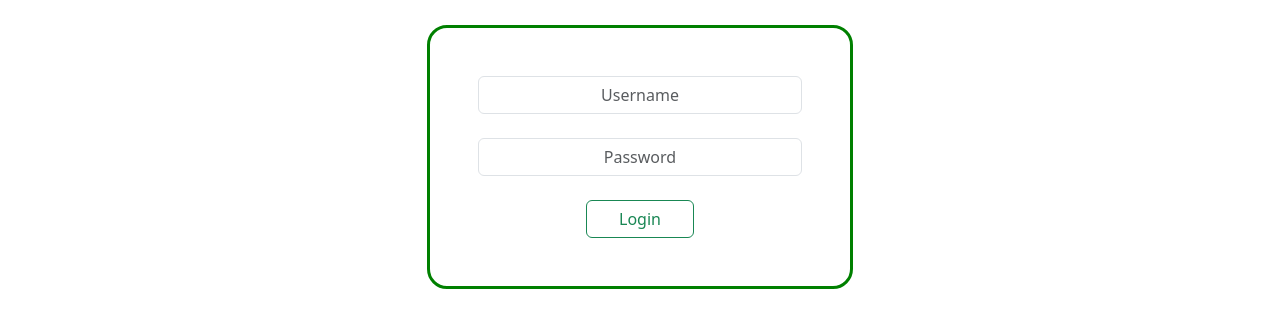
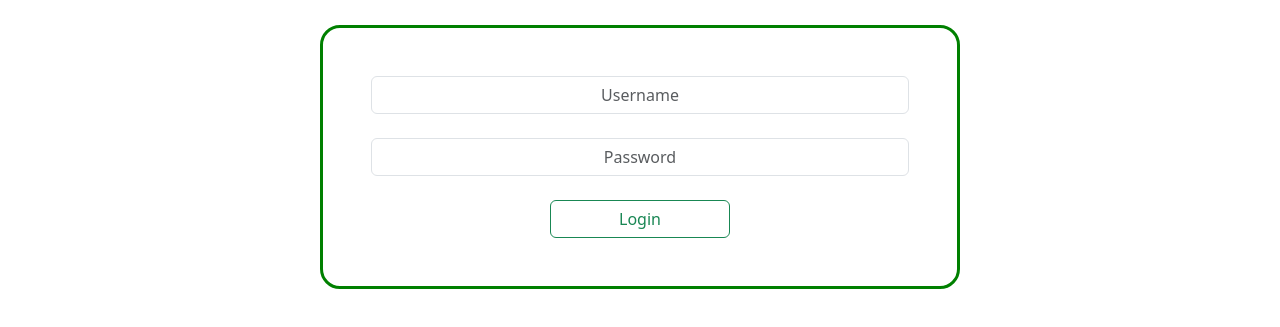
Before and after one commit to Khajiitspy/CoolAlbumWebsite, a website: page LoginPage.html in a window 1280 px wide. Shown: the part 131-458 px from the top of the page. Drawn offline with Linux system fonts and the light colour scheme.

Commit message:
Resize fix Login page

```diff
--- a/LoginPage.html
+++ b/LoginPage.html
@@ -16,8 +16,8 @@
 
     <h1 style="font-size: 30pt; color: forestgreen; text-align: center; margin: 30px" class="my-color my-center">Login</h1>
 
-    <div class="mb-3">
-        <form class="col-4 offset-4 my-container p-5">
+    <div class="mt-2">
+        <form class="col-sm-8 col-md-6 col-lg-6 offset-lg-3 offset-md-3 offset-sm-2 my-container p-5">
 
             <input class="form-control my-center" type="Username" placeholder="Username" aria-label="Username">
             <br />
```
